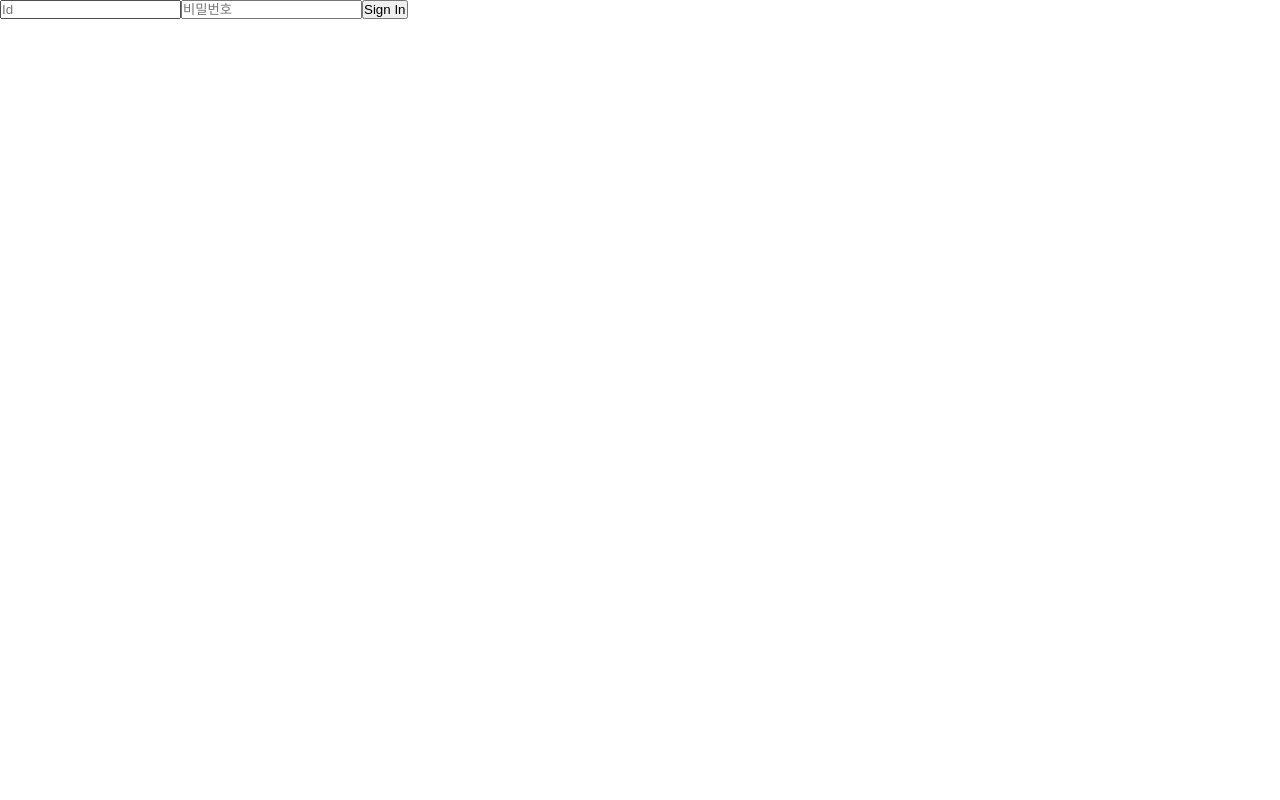
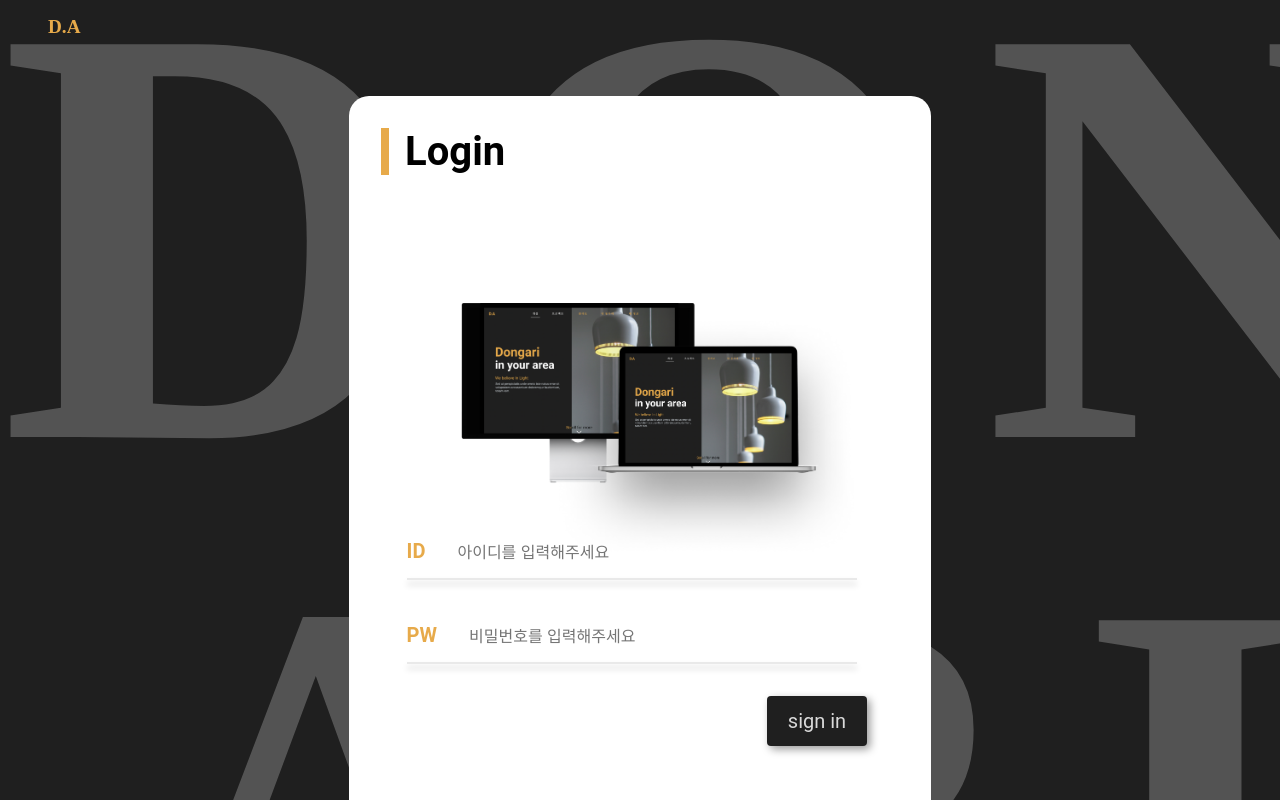
Before and after one commit to dong-area/DongArea-Frontend, a React (Create React App) app: page /SignIn in a window 1280 px wide. Built offline with nearby package versions, Linux system fonts and the light colour scheme.

Commit message:
FIX :: SignIn CRASH

```diff
--- a/src/Router.jsx
+++ b/src/Router.jsx
@@ -4,10 +4,12 @@ import Main from "./pages/Main";
 import MyInfo from "./pages/MyInfo";
 import SignIn from "./pages/Auth/SignIn";
 import SignUp from "./pages/Auth/SignUp";
+import Header from "./components/Header";
 
 const Router = () => {
   return (
     <BrowserRouter>
+      <Header></Header>
       <Routes>
         <Route path="/" element={<Main />}></Route>
         <Route path="/myinfo" element={<MyInfo />}></Route>
--- a/src/pages/Auth/SignIn.jsx
+++ b/src/pages/Auth/SignIn.jsx
@@ -1,36 +1,67 @@
-import axios from 'axios'
+import axios from "axios";
 import React, { useState } from "react";
+import * as S from "../../style/AuthStyle";
+import laptop from "../../asset/notebook.png";
 
 //로그인
 const SignIn = () => {
-    const [Id, setId] = useState('')
-    const [Pw, setPw] = useState('')
+  const [Id, setId] = useState("");
+  const [Pw, setPw] = useState("");
 
   const onSubmit = (e) => {
-        e.preventDefault()
-        axios.post('/login', {
+    e.preventDefault();
+    axios
+      .post("/login", {
         id: Id,
-            password: Pw
+        password: Pw,
       })
       .then((res, req) => {
         //token
-                console.log(res)
-                alert('로그인 성공')
+        console.log(res);
+        alert("로그인 성공");
       })
       .catch((error) => {
-                console.error(error)
-            })
-    }
+        console.error(error);
+      });
+  };
 
   return (
-        <>
+    <S.EntireBox>
+      <S.BackgroundFont margin="-16rem 0rem">DONG</S.BackgroundFont>
+      <S.BackgroundFont margin="20rem 8rem">ARIA</S.BackgroundFont>
+      <S.CenterBox
+        width={"32.375rem"}
+        height={"42.75rem"}
+        margin={"-2rem auto"}
+      >
+        <S.Title>Login</S.Title>
+        <S.ExampleImg src={laptop} alt="dd" />
         <form onSubmit={onSubmit}>
-                <input className="id" placeholder="Id" value={Id} onChange={(e) => setId(e.target.value)} />
-                <input className="password" placeholder="비밀번호" value={Pw} onChange={(e) => setPw(e.target.value)} />
-                <button type="submit">Sign In</button>
+          <S.InputGroup>
+            <S.InputSpan>ID</S.InputSpan>
+            <S.InputTag
+              className="id"
+              placeholder="아이디를 입력해주세요"
+              value={Id}
+              onChange={(e) => setId(e.target.value)}
+            />
+          </S.InputGroup>
+          <S.InputGroup>
+            <S.InputBottomLine />
+            <S.InputSpan>PW</S.InputSpan>
+            <S.InputTag
+              className="password"
+              placeholder="비밀번호를 입력해주세요"
+              value={Pw}
+              onChange={(e) => setPw(e.target.value)}
+            />
+            <S.InputBottomLine />
+          </S.InputGroup>
+          <S.SubmitButton type="submit">sign in</S.SubmitButton>
         </form>
-        </>
-    )
-}
+      </S.CenterBox>
+    </S.EntireBox>
+  );
+};
 
 export default SignIn;
--- a/src/pages/Main.jsx
+++ b/src/pages/Main.jsx
@@ -6,7 +6,6 @@ import * as S from "../style/MainStyle";
 const Main = () => {
   return (
     <>
-      <Header></Header>
       <S.MainImg>
         <S.MainImgLeftArea>
           <S.LeftArea>
--- a/src/style/AuthStyle.jsx
+++ b/src/style/AuthStyle.jsx
@@ -23,10 +23,10 @@ export const EntireBox = styled.nav`
 
 export const CenterBox = styled.nav`
   font-weight: bold;
-  width: 32.375rem;
-  height: 42.75rem;
+  width: ${(props) => props.width};
+  height: ${(props) => props.height};
   background-color: #fff;
-  margin: -2rem auto;
+  margin: ${(props) => props.margin};
   border-radius: 1.25rem;
   padding: 2rem;
   font-family: "Roboto";
@@ -54,7 +54,7 @@ export const InputTag = styled.input`
   font-size: 1rem;
   margin: 2rem 0rem 0rem 1rem;
   padding: 1rem;
-  width: 24rem;
+  width: 18rem;
 `;
 
 export const SubmitButton = styled.button`
```
Lines whose indentation alone changed are shown as unchanged.
